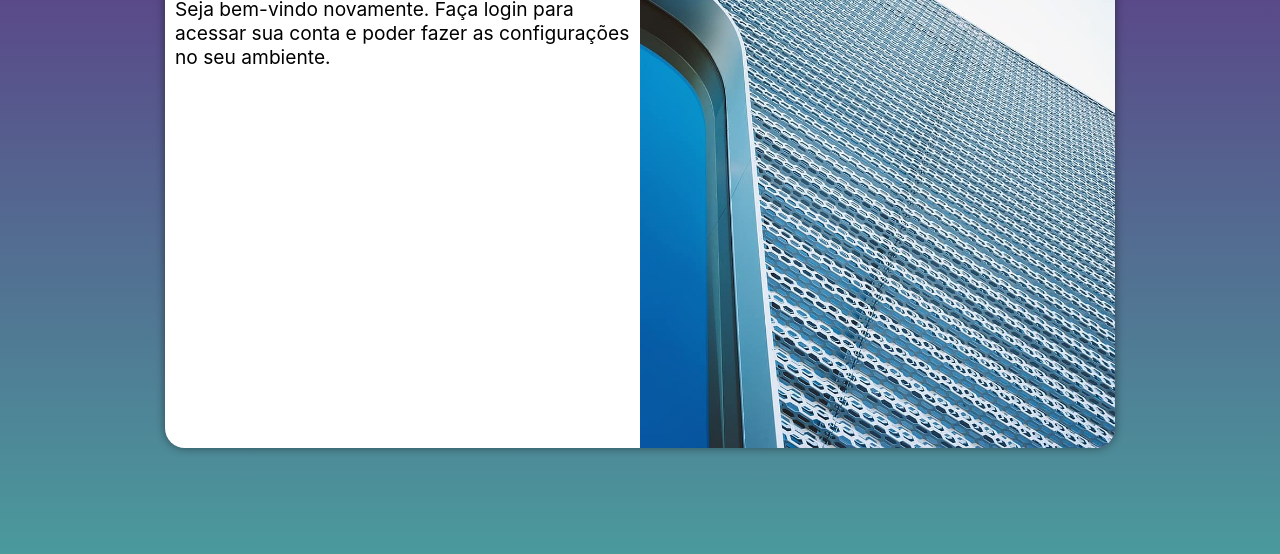
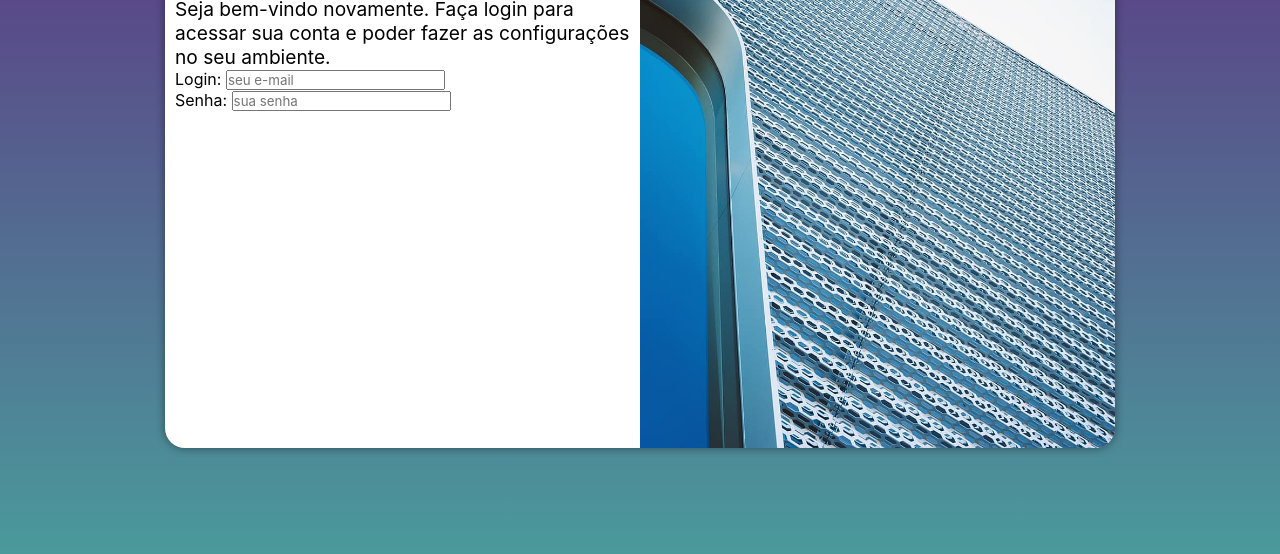
Before and after one commit to MauroLQZ/projeto-login, a plain HTML site: page index.html in a window 1280 px wide. Shown: the part 202-756 px from the top of the page. Drawn offline with Linux system fonts and the light colour scheme.

Commit message:
Create formulario

```diff
--- a/index.html
+++ b/index.html
@@ -16,8 +16,16 @@
             <div id="formulario">
                 <h1>Login</h1>
                 <p>Seja bem-vindo novamente. Faça login para acessar sua conta e poder fazer as configurações no seu ambiente.</p>
+
                 <form action="login.php" method="post">
-
+                    <div class="campo">
+                        <label for="ilogin">Login:</label>
+                        <input type="email" name="login" id="ilogin" placeholder="seu e-mail">
+                    </div>
+                    <div class="campo">
+                        <label for="isenha">Senha:</label>
+                        <input type="password" name="senha" id="isenha" placeholder="sua senha">
+                    </div>
                 </form>
             </div>
         </section>
```
